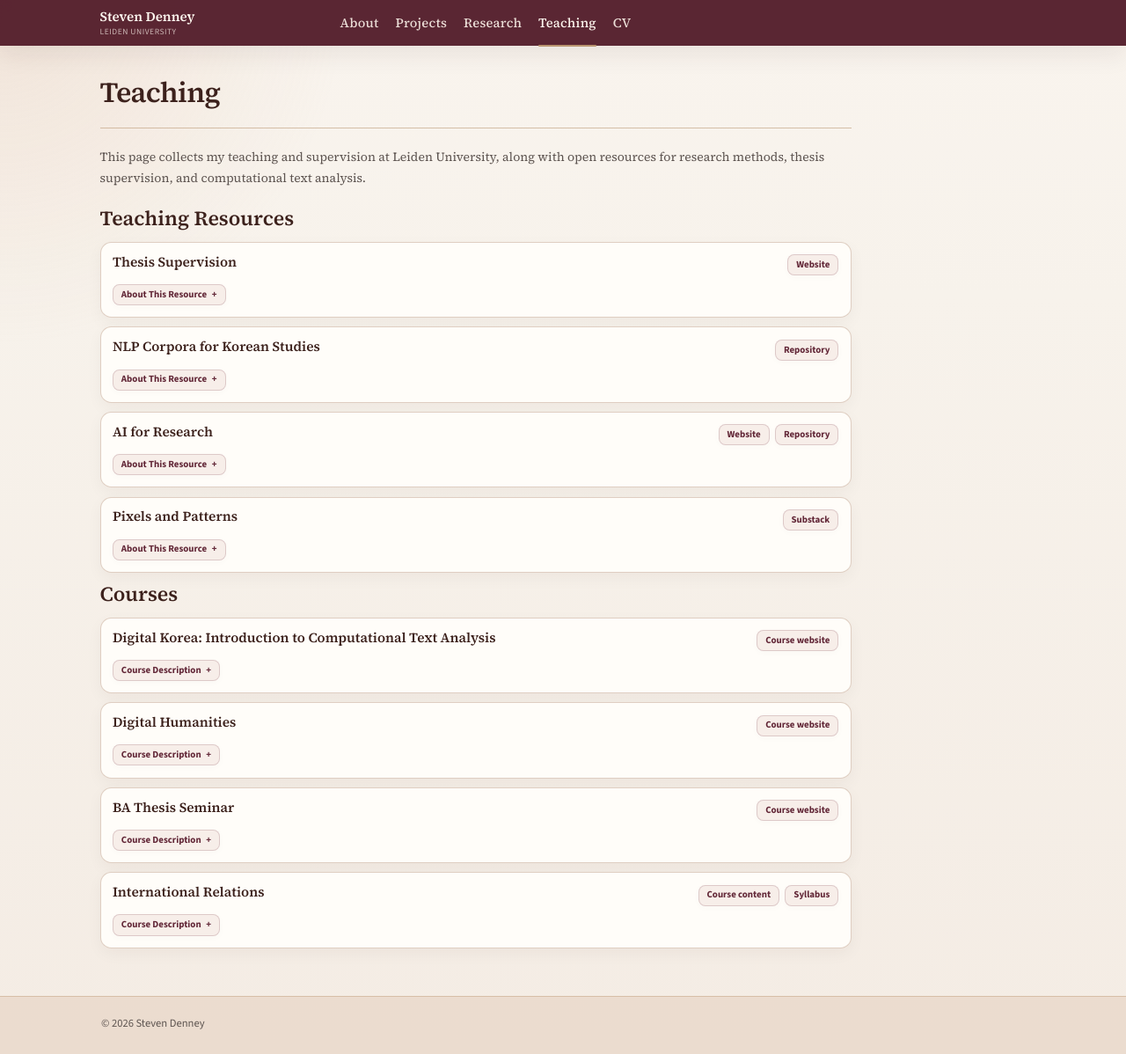
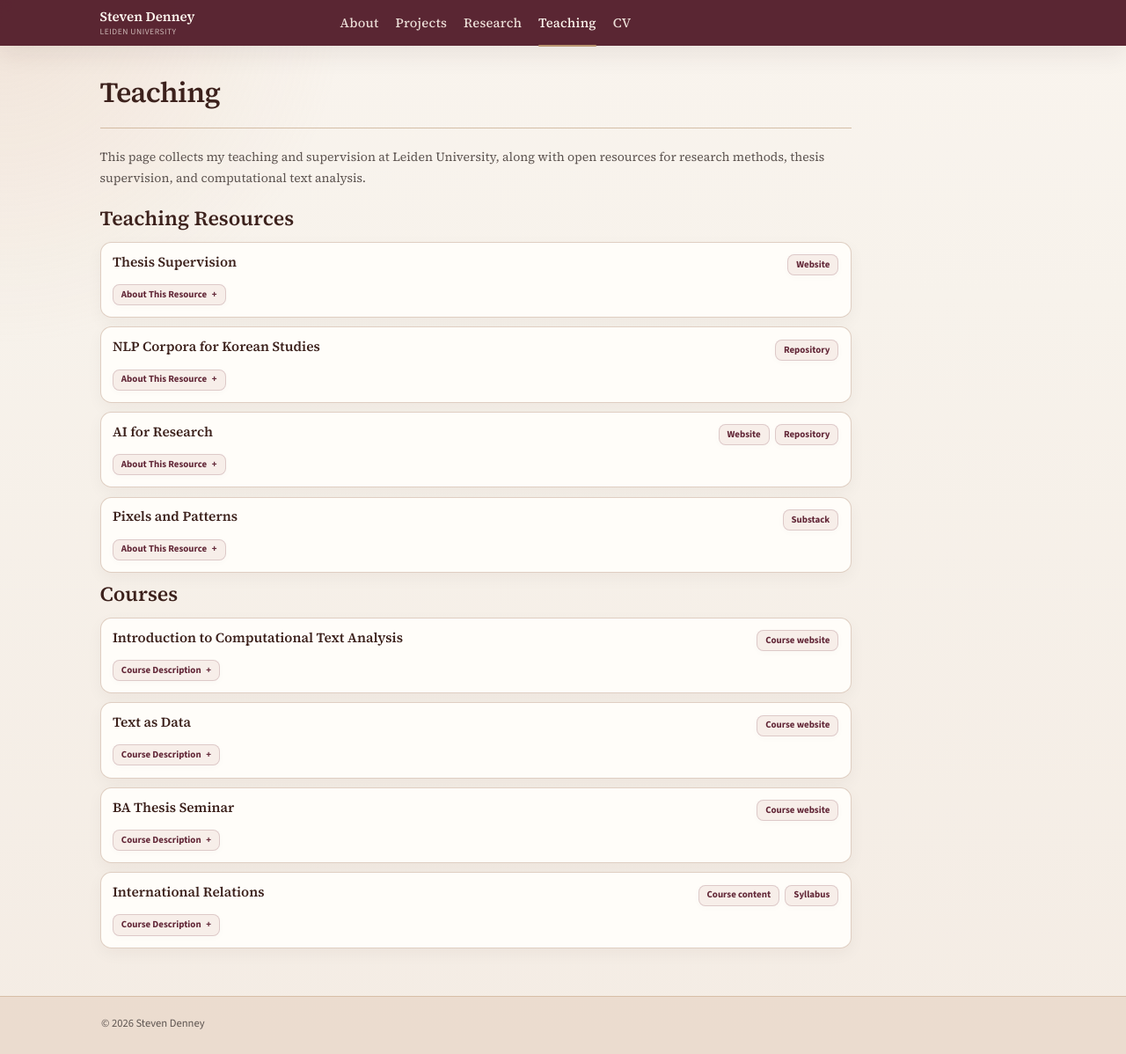
Before and after one commit to scdenney/scdenney.github.io, a Jekyll site: the page built from teaching.md, in a window 1280 px wide and 1198 px high. Shown: the whole window at 88% size. Built offline with Jekyll 4.4.1, drawn with Linux system fonts in a browser that asks for light colours.

Commit message:
Rename digital humanities courses

```diff
--- a/teaching.md
+++ b/teaching.md
@@ -84,7 +84,7 @@ permalink: /teaching/
 
 <div class="project-card">
 <div class="project-card__header">
-<h3>Digital Korea: Introduction to Computational Text Analysis</h3>
+<h3>Introduction to Computational Text Analysis</h3>
 <div class="project-links">
 <a href="https://scdenney.github.io/ba2_digital-korea/" class="resource-link">Course website</a>
 </div>
@@ -104,7 +104,7 @@ permalink: /teaching/
 
 <div class="project-card">
 <div class="project-card__header">
-<h3>Digital Humanities</h3>
+<h3>Text as Data</h3>
 <div class="project-links">
 <a href="https://scdenney.github.io/ba3tad-26/" class="resource-link">Course website</a>
 </div>
```
